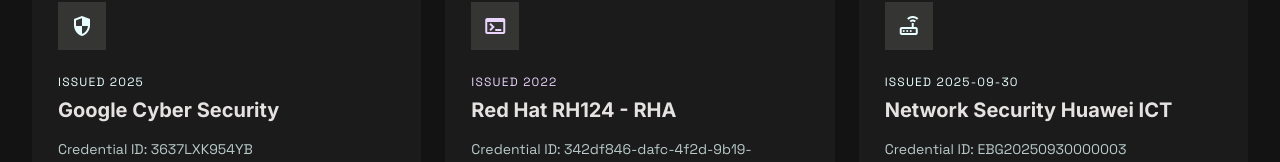
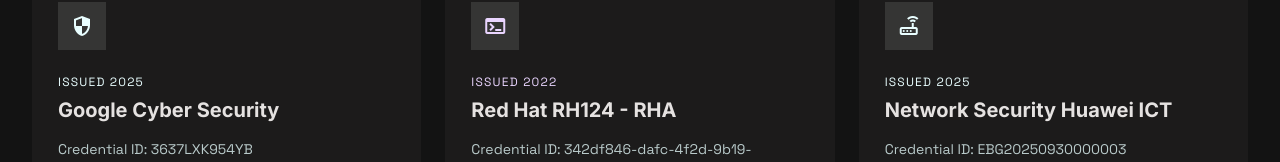
Before and after one commit to gaseeee/Portofolio-Bagas, a React (Vite) app: page /certifications-contact in a window 1280 px wide. Shown: the part 361-523 px from the top of the page. Built offline with nearby package versions, Linux system fonts and the light colour scheme.

Commit message:
ganti tanggal

```diff
--- a/src/pages/CertificationsContact.jsx
+++ b/src/pages/CertificationsContact.jsx
@@ -58,7 +58,7 @@
               <span className="material-symbols-outlined text-primary text-2xl group-hover:glow-primary">router</span>
             </div>
             <div className="flex flex-col gap-2">
-              <span className="font-label text-xs text-primary tracking-widest uppercase">Issued 2025-09-30</span>
+              <span className="font-label text-xs text-primary tracking-widest uppercase">Issued 2025</span>
               <h3 className="font-headline text-xl font-bold text-on-surface leading-tight">Network Security Huawei ICT</h3>
               <p className="font-label text-sm text-on-surface-variant mt-2">Credential ID: EBG20250930000003</p>
             </div>
```
